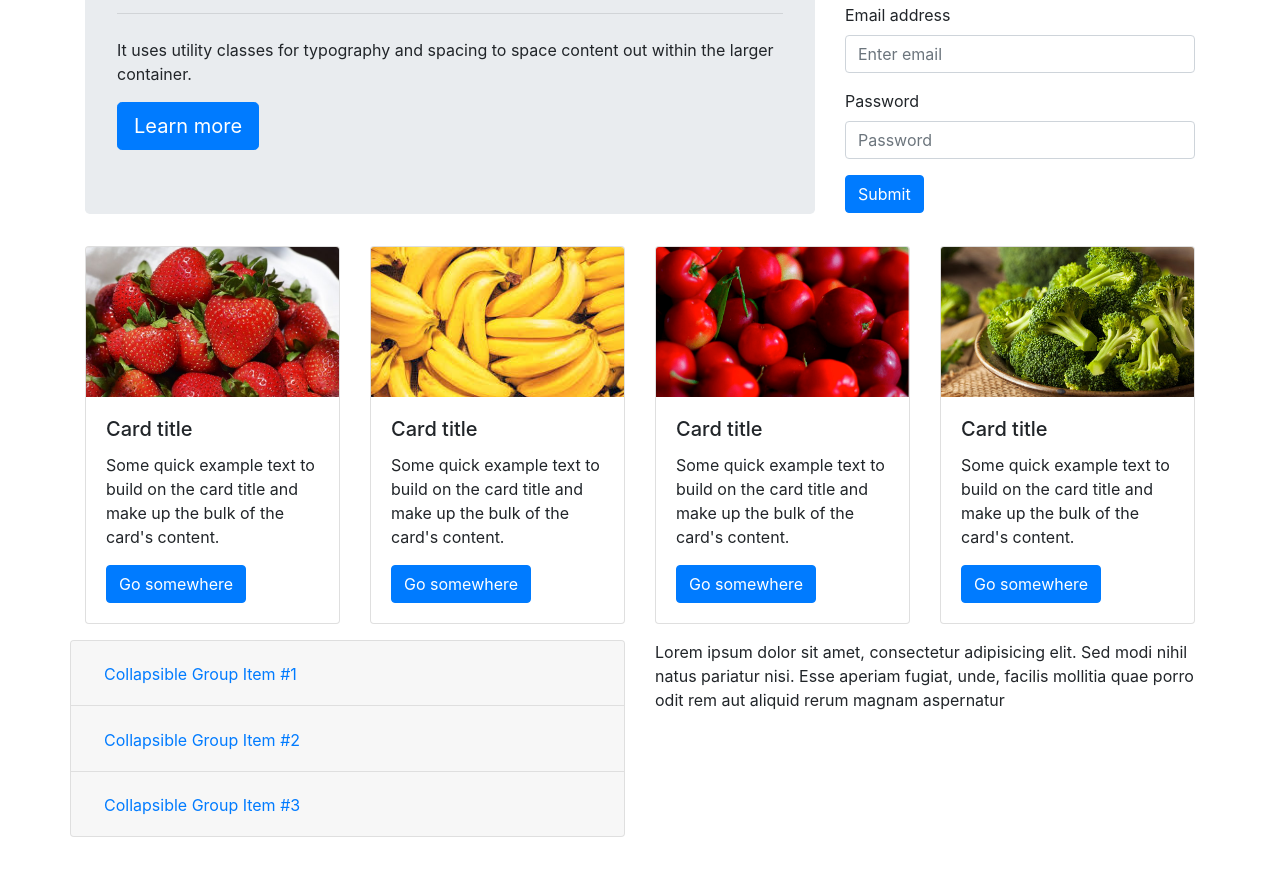
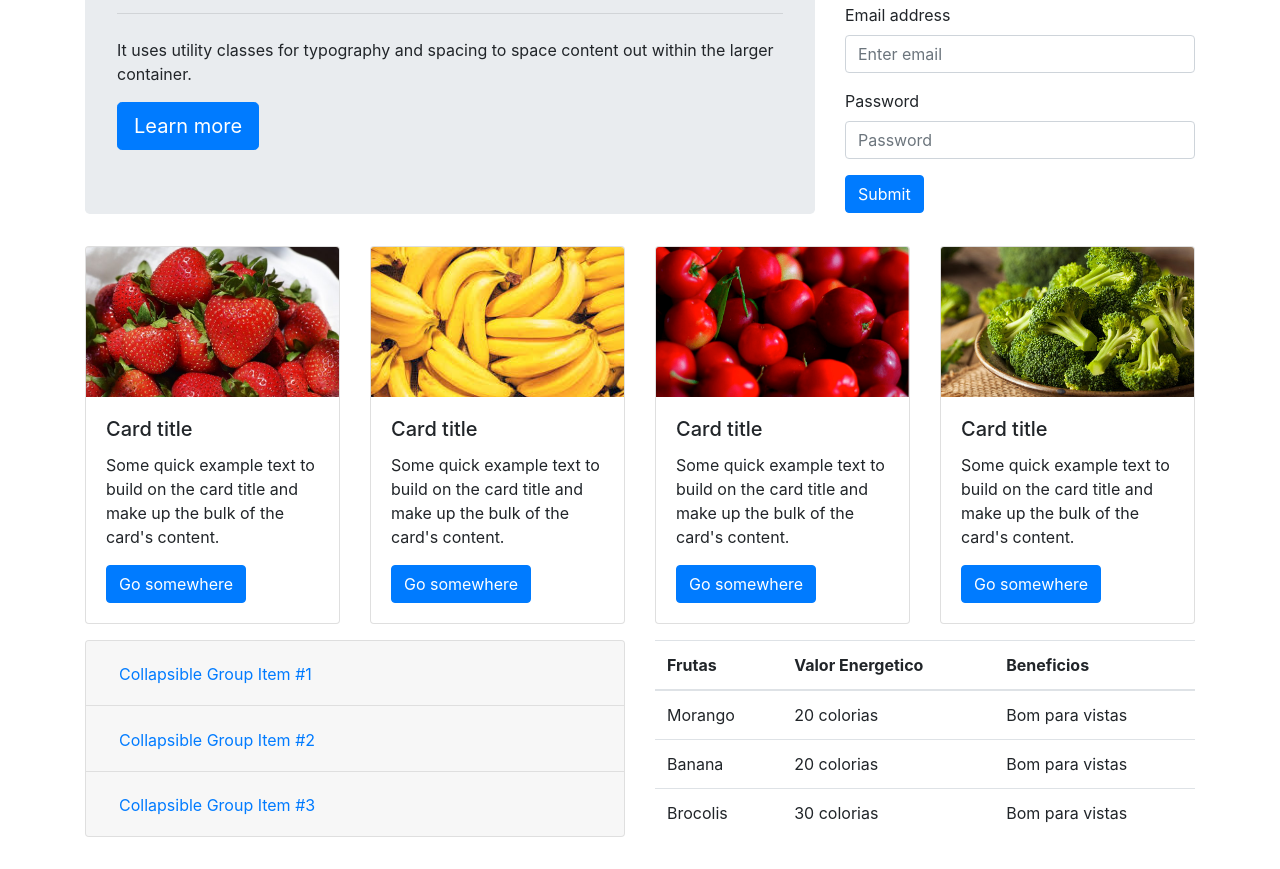
Before and after one commit to orsolon/organicos, a plain HTML site: page index.html in a window 1280 px wide. Shown: the part 814-1683 px from the top of the page. Drawn offline with nearby package versions, Linux system fonts and the light colour scheme.

Commit message:
table adicionada ao html

```diff
--- a/index.html
+++ b/index.html
@@ -174,8 +174,7 @@
                     </div>
                 </div>
             </div>
-
-            <div>
+</div>
                 <div class="row my-3">
                     <div class="col-md-6">
                         <div class="accordion" id="accordionExample">
@@ -224,9 +223,35 @@
                             </div>
                           </div>
                     </div>
-                    <div class="col-md-6">Lorem ipsum dolor sit amet, consectetur adipisicing elit. Sed modi nihil natus pariatur nisi. Esse aperiam fugiat, unde, facilis mollitia quae porro odit rem aut aliquid rerum magnam aspernatur</div>
+                    <div class="col-md-6">
+                        <table class="table">
+                            <thead>
+                                <tr>
+                                    <th>Frutas</th>
+                                    <th>Valor Energetico</th>
+                                    <th>Beneficios</th>
+                                </tr>
+                            </thead>
+                            <tbody>
+                                <tr>
+                                    <td>Morango</td>
+                                    <td>20 colorias</td>
+                                    <td>Bom para vistas</td>
+                                </tr>
+                                <tr>
+                                    <td>Banana</td>
+                                    <td>20 colorias</td>
+                                    <td>Bom para vistas</td>
+                                </tr>
+                                <tr>
+                                    <td>Brocolis</td>
+                                    <td>30 colorias</td>
+                                    <td>Bom para vistas</td>
+                                </tr>
+                            </tbody>
+                        </table>
+                    </div>
                 </div>
-            </div>
         </div>
     </div>
 
```
